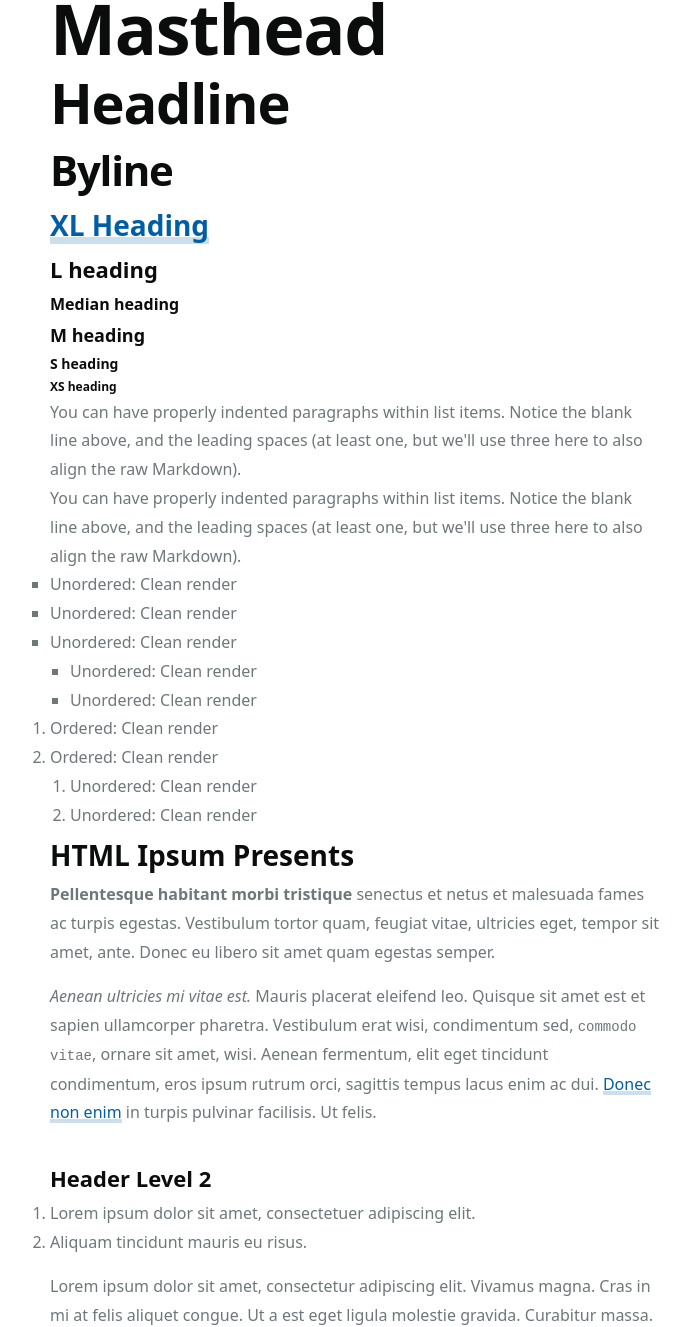
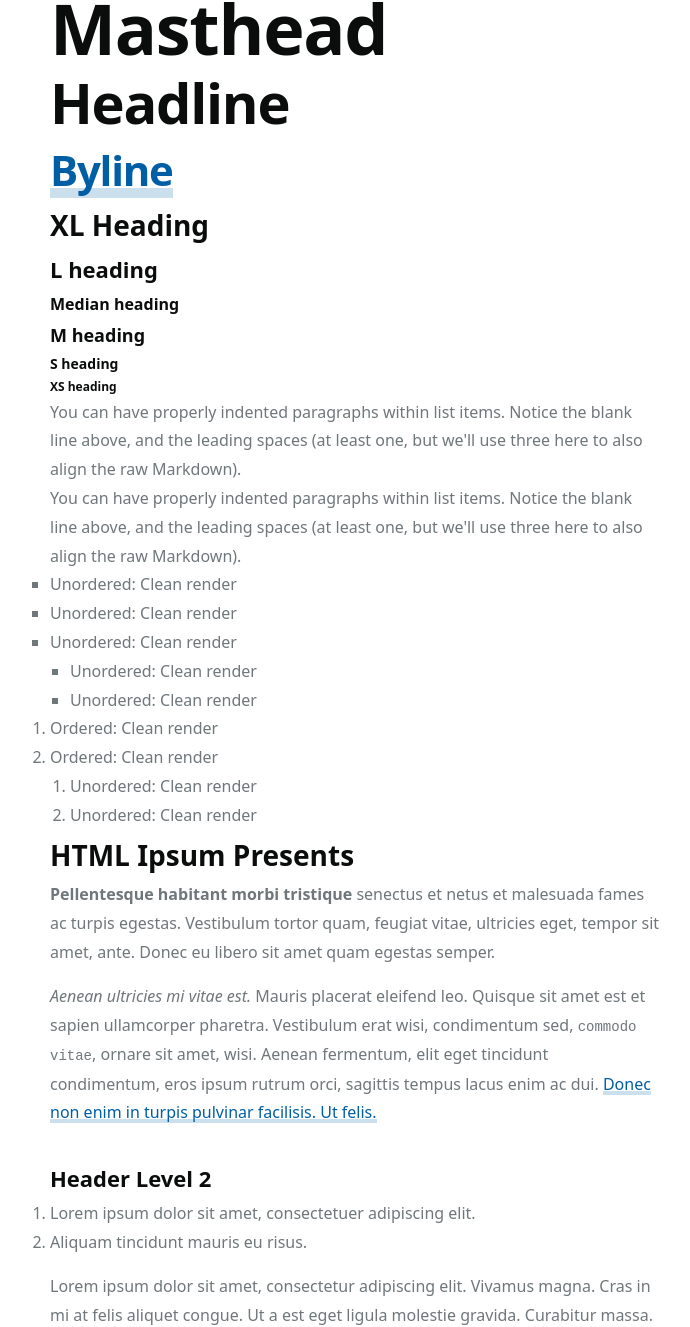
Before and after one commit to petercolesdc/cooper, a website: page public/index.html in a window 1280 px wide. Shown: the part 492-1819 px from the top of the page, without its empty margins (285-975 px from the left). Drawn offline with Linux system fonts and the light colour scheme.

```diff
--- a/public/index.html
+++ b/public/index.html
@@ -37,8 +37,8 @@
 
 <h1 class="typeMasthead heading">Masthead</h1>
 <h2 class="typeHeadline heading">Headline</h2>
-<h3 class="typeByline heading">Byline</h3>
-<h4 class="typeXL heading"><a href="">XL Heading</a></h4>
+<h3 class="typeByline heading"><a href="">Byline</a></h3>
+<h4 class="typeXL heading">XL Heading</h4>
 <h4 class="typeL heading">L heading</h4>
 <h5 class="typeMe heading">Median heading</h5>
 <h5 class="typeM heading">M heading</h5>
@@ -72,7 +72,7 @@
 <div class="typebase">
   <h1>HTML Ipsum Presents</h1>
     <p><strong>Pellentesque habitant morbi tristique</strong> senectus et netus et malesuada fames ac turpis egestas. Vestibulum tortor quam, feugiat vitae, ultricies eget, tempor sit amet, ante. Donec eu libero sit amet quam egestas semper.</p>
-    <p><em>Aenean ultricies mi vitae est.</em> Mauris placerat eleifend leo. Quisque sit amet est et sapien ullamcorper pharetra. Vestibulum erat wisi, condimentum sed, <code>commodo vitae</code>, ornare sit amet, wisi. Aenean fermentum, elit eget tincidunt condimentum, eros ipsum rutrum orci, sagittis tempus lacus enim ac dui. <a href="#">Donec non enim</a> in turpis pulvinar facilisis. Ut felis.</p>
+    <p><em>Aenean ultricies mi vitae est.</em> Mauris placerat eleifend leo. Quisque sit amet est et sapien ullamcorper pharetra. Vestibulum erat wisi, condimentum sed, <code>commodo vitae</code>, ornare sit amet, wisi. Aenean fermentum, elit eget tincidunt condimentum, eros ipsum rutrum orci, sagittis tempus lacus enim ac dui. <a href="#">Donec non enim in turpis pulvinar facilisis. Ut felis.</a></p>
 
     <h2>Header Level 2</h2>
     <ol>
```
Also changed, not shown: templates/index.html (+3 -3 lines).
